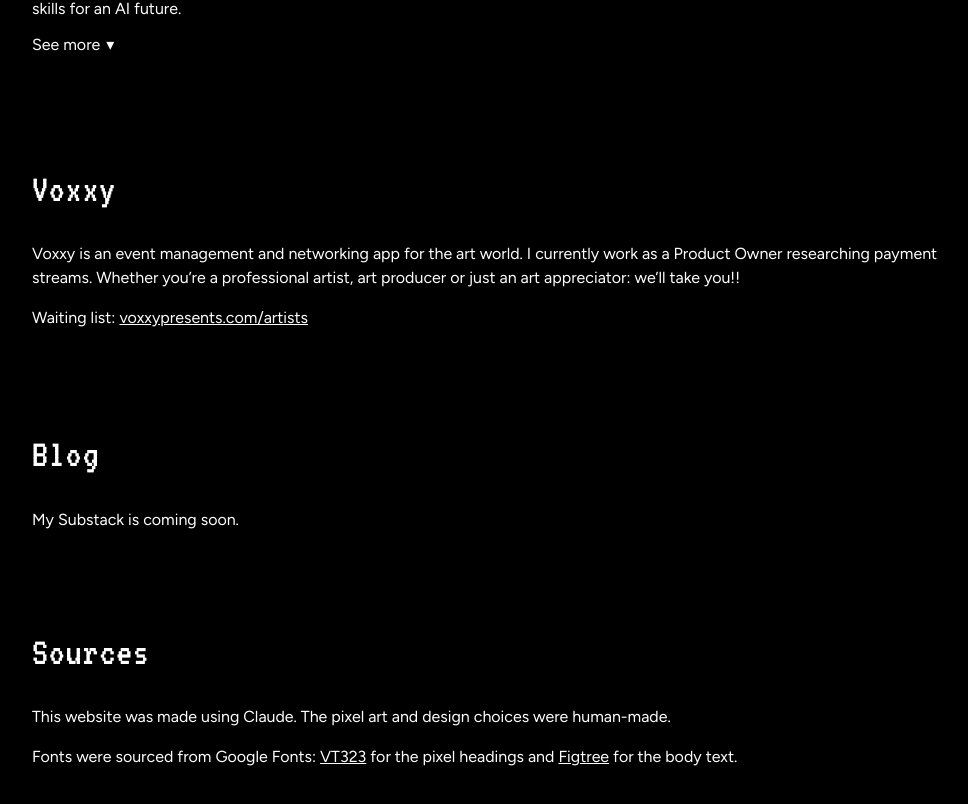
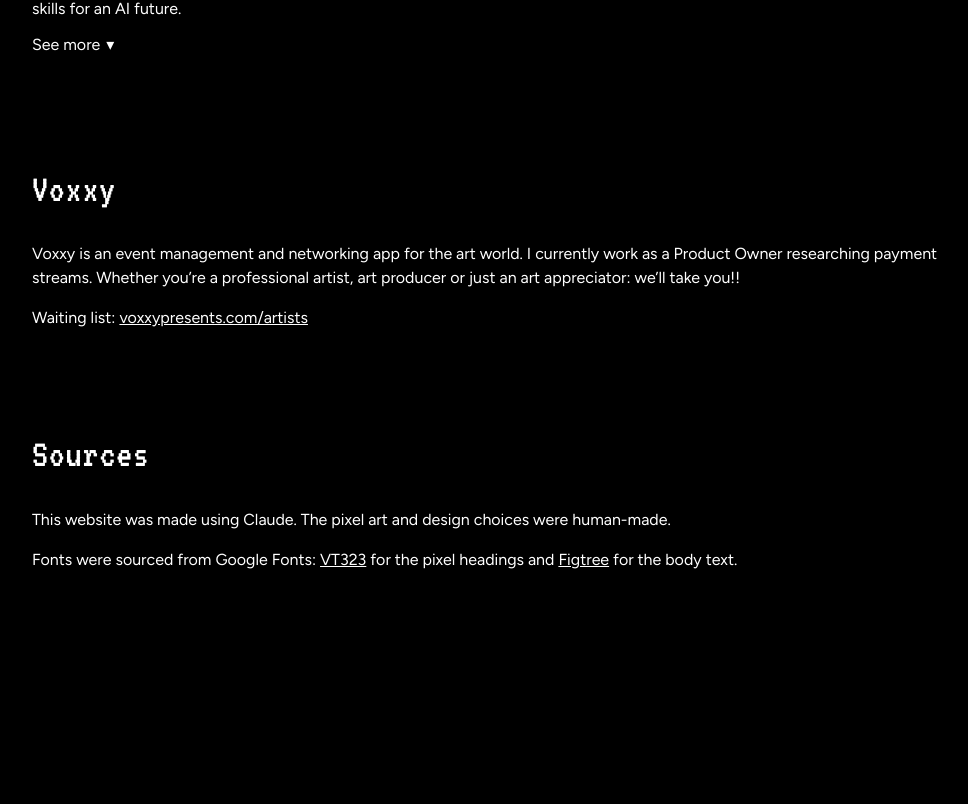
Before and after one commit to harrir11/Skills_Portfolio, a React (Vite) app: page / in a window 1280 px wide. Shown: the part 1792-2596 px from the top of the page, without its empty margins (152-1120 px from the left). After the commit the page ends 2462 px from the top, so only its background shows below. Built offline with nearby package versions, Linux system fonts and the light colour scheme.

Commit message:
Comment out Blog tab

```diff
--- a/src/App.tsx
+++ b/src/App.tsx
@@ -280,12 +280,12 @@ const projects: Project[] = [
       },
     ],
   },
-  {
-    id: "blog",
-    label: "Blog",
-    summary: "My Substack is coming soon.",
-    stack: [],
-  },
+  // {
+    // id: "blog",
+    // label: "Blog",
+    // summary: "My Substack is coming soon.",
+    // stack: [],
+  // },
   {
     id: "sources",
     label: "Sources",
```
